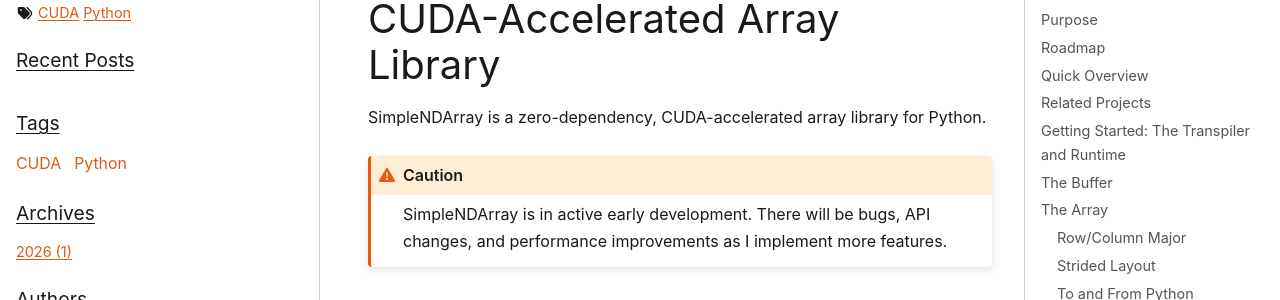
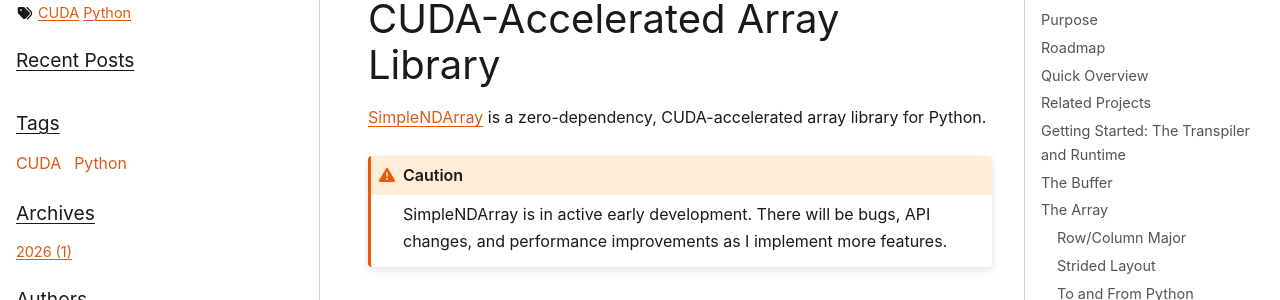
Before and after one commit to VikramRangarajan/vikramrangarajan.github.io, a Sphinx documentation site: the page built from docs/source/blog/sndap1.md, in a window 1280 px wide and 900 px high. Shown: the part 197-497 px from the top of the window. Built offline with Sphinx 7.4.7 and the PyData theme 0.15.4, drawn with Linux system fonts in a browser that asks for light colours; pages that are not in the unit, such as notebooks, are missing from menus; the version number could not be read and is left out; part of the change alters nothing that is shown.

```diff
--- a/docs/source/blog/sndap1.md
+++ b/docs/source/blog/sndap1.md
@@ -8,7 +8,7 @@ language: English
 
 # SimpleNDArray Part 1 - A Simple CUDA-Accelerated Array Library
 
-SimpleNDArray is a zero-dependency, CUDA-accelerated array library for Python.
+[SimpleNDArray](https://github.com/VikramRangarajan/SimpleNDArray) is a zero-dependency, CUDA-accelerated array library for Python.
 
 [^deps]: SimpleNDArray requires compilers (nvcc/gcc), the NVIDIA CUDA Toolkit, and drivers to be installed. There are also test dependencies, but those do not count.
 
```
